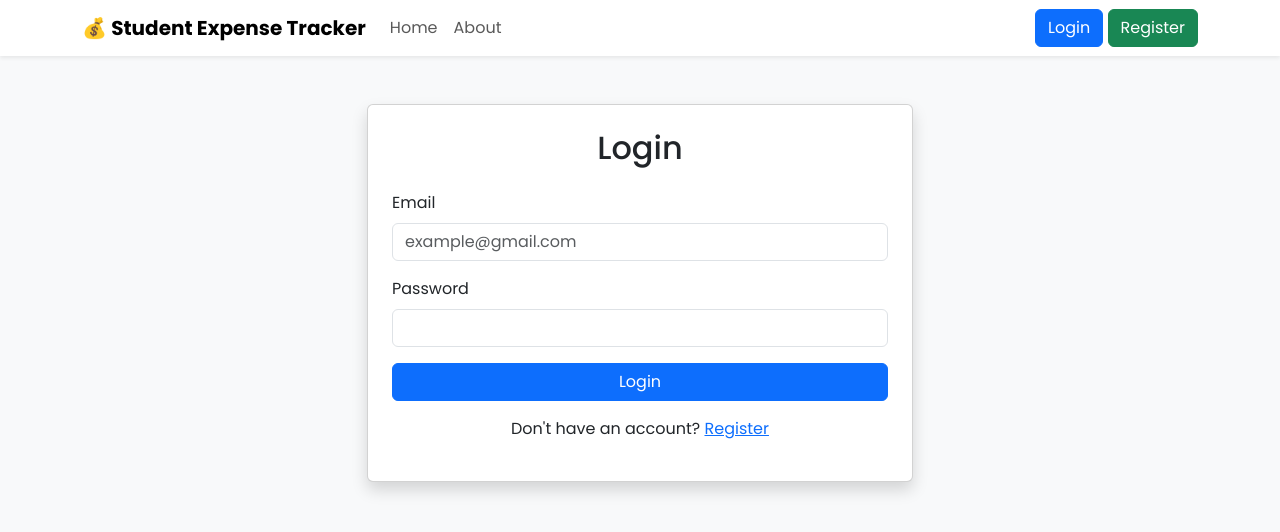
After one commit to dipeshpanta431/Student-Finance-Tracker, a Flask app: page /login in a window 1280 px wide. The commit adds this page. Shown: the top 532 px of the page. Run offline with Flask 3, Linux system fonts and the light colour scheme.

Commit message:
Implement user authentication with Flask-Login

```diff
--- a/app.py
+++ b/app.py
@@ -1,10 +1,14 @@
-from werkzeug.security import generate_password_hash
+from werkzeug.security import check_password_hash, generate_password_hash
 from flask import Flask, render_template
 from models import db,User
 from flask import Flask, render_template, redirect, url_for, flash
-from forms import RegistrationForm
+from forms import RegistrationForm,LoginForm
+from flask_login import LoginManager, login_user, logout_user, login_required, current_user
 
 app = Flask(__name__)
+login_manager = LoginManager()
+login_manager.init_app(app)
+login_manager.login_view = "login"
 app.config["SECRET_KEY"] = "your-secret-key"
 
 app.config["SQLALCHEMY_DATABASE_URI"] = "sqlite:///expense_tracker.db"
@@ -50,6 +54,41 @@ def register():
 
     return render_template("register.html",form=form)
 
+@app.route("/login", methods=["GET", "POST"])
+def login():
+    form = LoginForm()
+
+    if form.validate_on_submit():
+        user = User.query.filter_by(email=form.email.data).first()
+
+        if user and check_password_hash(user.password_hash,
+                                form.password.data):
+            login_user(user)
+
+            flash("Login successful!", "success")
+
+            return redirect(url_for("dashboard"))
+        else:
+            flash("Invalid email or password.", "danger")
+
+    return render_template("login.html", form=form)
+
+from flask_login import (
+    LoginManager,
+    login_user,
+    logout_user,
+    login_required,
+    current_user,
+    UserMixin
+)
+@login_manager.user_loader
+def load_user(user_id):
+    return User.query.get(int(user_id))
+
+@app.route("/dashboard")
+@login_required
+def dashboard():
+    return render_template("dashboard.html")
 
 if __name__ == "__main__":
     with app.app_context():
--- a/forms.py
+++ b/forms.py
@@ -38,3 +38,22 @@ class RegistrationForm(FlaskForm):
     )
 
     submit = SubmitField("Register")
+
+class LoginForm(FlaskForm):
+
+    email = StringField(
+        "Email",
+        validators=[
+            DataRequired(message="Email is required."),
+            Email(message="Please enter a valid email address.")
+        ]
+    )
+
+    password = PasswordField(
+        "Password",
+        validators=[
+            DataRequired(message="Password is required.")
+        ]
+    )
+
+    submit = SubmitField("Login")
--- a/models.py
+++ b/models.py
@@ -3,8 +3,8 @@ from datetime import datetime
 
 db = SQLAlchemy()
 
-
-class User(db.Model):
+from flask_login import UserMixin
+class User(UserMixin, db.Model):
     __tablename__ = "users"
 
     id= db.Column(db.Integer, primary_key=True)
--- /dev/null
+++ b/templates/login.html
@@ -0,0 +1,70 @@
+{% extends "base.html" %}
+
+{% block title %}Login{% endblock %}
+
+{% block content %}
+
+<div class="container mt-5 mb-5">
+
+    <div class="row justify-content-center">
+
+        <div class="col-md-6">
+
+            <div class="card shadow">
+
+                <div class="card-body p-4">
+
+                    <h2 class="text-center mb-4">
+                        Login
+                    </h2>
+
+                    <form method="POST">
+
+                        {{ form.hidden_tag() }}
+
+                        <div class="mb-3">
+                            {{ form.email.label(class="form-label") }}
+                            {{ form.email(class="form-control", placeholder="example@gmail.com") }}
+
+                            {% for error in form.email.errors %}
+                                <div class="text-danger small">
+                                    {{ error }}
+                                </div>
+                            {% endfor %}
+                        </div>
+
+                        <div class="mb-3">
+                            {{ form.password.label(class="form-label") }}
+                            {{ form.password(class="form-control") }}
+
+                            {% for error in form.password.errors %}
+                                <div class="text-danger small">
+                                    {{ error }}
+                                </div>
+                            {% endfor %}
+                        </div>
+
+                        <div class="d-grid">
+                            {{ form.submit(class="btn btn-primary") }}
+                        </div>
+
+                    </form>
+
+                    <div class="text-center mt-3">
+                        <p>
+                            Don't have an account?
+                            <a href="{{ url_for('register') }}">Register</a>
+                        </p>
+                    </div>
+
+                </div>
+
+            </div>
+
+        </div>
+
+    </div>
+
+</div>
+
+{% endblock %}
--- a/templates/partials/navbar.html
+++ b/templates/partials/navbar.html
@@ -30,7 +30,7 @@
 
             <div>
 
-                <a href="#" class="btn btn-outline-success me-2">
+                <a href="{{ url_for('login') }}" class="btn btn-primary">
                     Login
                 </a>
 
```
Also changed, not shown: templates/dashboard.html (added, +15 -0 lines), README.md, templates/base.html (indentation only).
